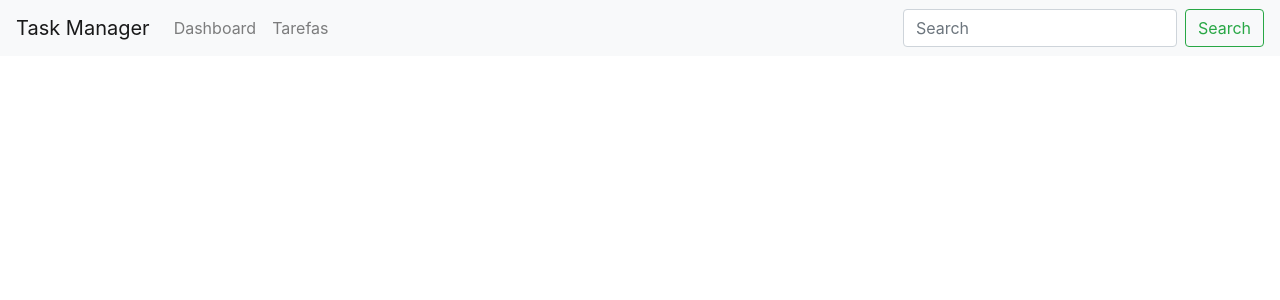
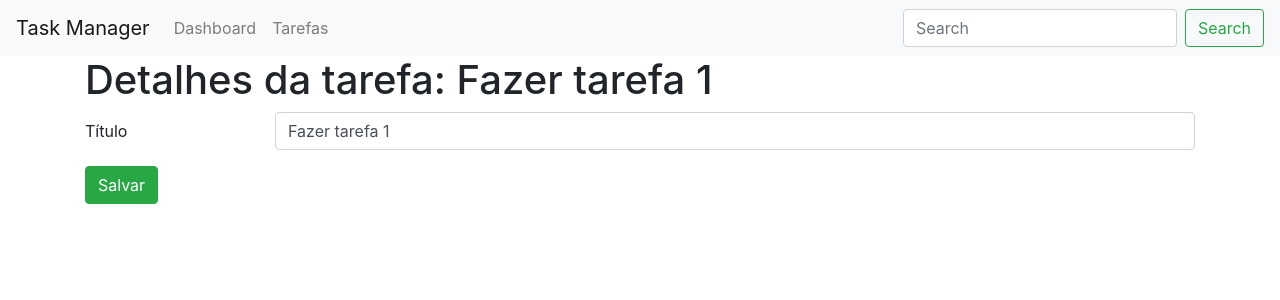
Before and after one commit to lucasolv100/angular8, an Angular app in the folder curso-udemy/conceitos-basicos/: page /tasks/1 in a window 1280 px wide. Before the commit this address led to /. Shown: the top 300 px of the page. Built offline with nearby package versions, Linux system fonts and the light colour scheme.

Commit message:
segregado componente de task details;

```diff
--- a/curso-udemy/conceitos-basicos/src/app/app.module.ts
+++ b/curso-udemy/conceitos-basicos/src/app/app.module.ts
@@ -13,7 +13,7 @@ import { TaskService } from './tasks/shared/task.service';
 const ROUTES = RouterModule.forRoot([
   { path: 'dashboard', component: DashboardComponent },
   { path: 'tasks', component: TasksComponent },
-  { path: 'tasks:id', component: TaskDetailComponent },
+  { path: 'tasks/:id', component: TaskDetailComponent },
   { path: '', redirectTo: '/dashboard', pathMatch: 'full' }
 ]);
 
--- a/curso-udemy/conceitos-basicos/src/app/tasks/shared/task.service.ts
+++ b/curso-udemy/conceitos-basicos/src/app/tasks/shared/task.service.ts
@@ -32,7 +32,11 @@ export class TaskService {
         return promisse;
     }
 
-    public getImportantTasks(): Promise<Task[]> {
+    public async getImportantTasks(): Promise<Task[]> {
         return Promise.resolve(TASKS.slice(0, 3))
     }
+
+    public async getTask(id:number): Promise<Task>{
+        return this.getTasks().then(tasks => tasks.find(x => x.id === id))
+    }
 }
--- a/curso-udemy/conceitos-basicos/src/app/tasks/task-detail/task-detail.component.html
+++ b/curso-udemy/conceitos-basicos/src/app/tasks/task-detail/task-detail.component.html
@@ -1,19 +1,15 @@
-<div class="modal fade" id="exampleModal" tabindex="-1" role="dialog" aria-labelledby="exampleModalLabel" aria-hidden="true" *ngIf="task">
-    <div class="modal-dialog" role="document">
-      <div class="modal-content">
-        <div class="modal-header">
-          <h5 class="modal-title" id="exampleModalLabel">Detalhes da tarefa {{task.title}}</h5>
-          <button type="button" class="close" data-dismiss="modal" aria-label="Close">
-            <span aria-hidden="true">&times;</span>
-          </button>
-        </div>
-        <div class="modal-body">
-          <input type="text" class="form-control" [(ngModel)]="task.title">
-        </div>
-        <div class="modal-footer">
-            <button type="button" class="btn btn-primary" data-dismiss="modal">Salvar</button>
-            <button type="button" class="btn btn-secondary" data-dismiss="modal">Fechar</button>
-        </div>
-      </div>
+<h1>Detalhes da tarefa: {{task?.title}}</h1>
+
+<div *ngIf="task">
+  <div class="form-group row">
+    <label for="titulo" class="col-sm-2 col-form-label">Título</label>
+    <div class="col-sm-10">
+      <input type="text" class="form-control" id="title" placeholder="Título" value={{task.title}}>
     </div>
   </div>
+  <div class="form-group row">
+    <div class="col-sm-10">
+      <button type="submit" class="btn btn-success">Salvar</button>
+    </div>
+  </div>
+</div>
--- a/curso-udemy/conceitos-basicos/src/app/tasks/task-detail/task-detail.component.ts
+++ b/curso-udemy/conceitos-basicos/src/app/tasks/task-detail/task-detail.component.ts
@@ -1,6 +1,8 @@
 import { Component, OnInit, Input } from '@angular/core';
+import { ActivatedRoute, Params } from '@angular/router'
 
 import { Task } from '../shared/task.model'
+import { TaskService } from '../shared/task.service'
 
 @Component({
   selector: 'task-detail',
@@ -8,10 +10,13 @@ import { Task } from '../shared/task.model'
   styleUrls: ['./task-detail.component.css']
 })
 export class TaskDetailComponent implements OnInit {
-  @Input() public task: Task;
-  constructor() { }
+  public task: Task;
+  constructor(private taskService:TaskService, private activatedRoute: ActivatedRoute) { }
 
   ngOnInit(): void {
+    this.activatedRoute.params.subscribe((params:Params) => {
+      this.taskService.getTask(+params['id']).then(task => this.task = task);
+    })
   }
 
 }
--- a/curso-udemy/conceitos-basicos/src/app/tasks/tasks.component.html
+++ b/curso-udemy/conceitos-basicos/src/app/tasks/tasks.component.html
@@ -15,4 +15,4 @@
         </tr>
     </tbody>
 </table>
-<task-detail [task]="selectedTask"></task-detail>
+<task-detail task="selectedTask"></task-detail>
```
